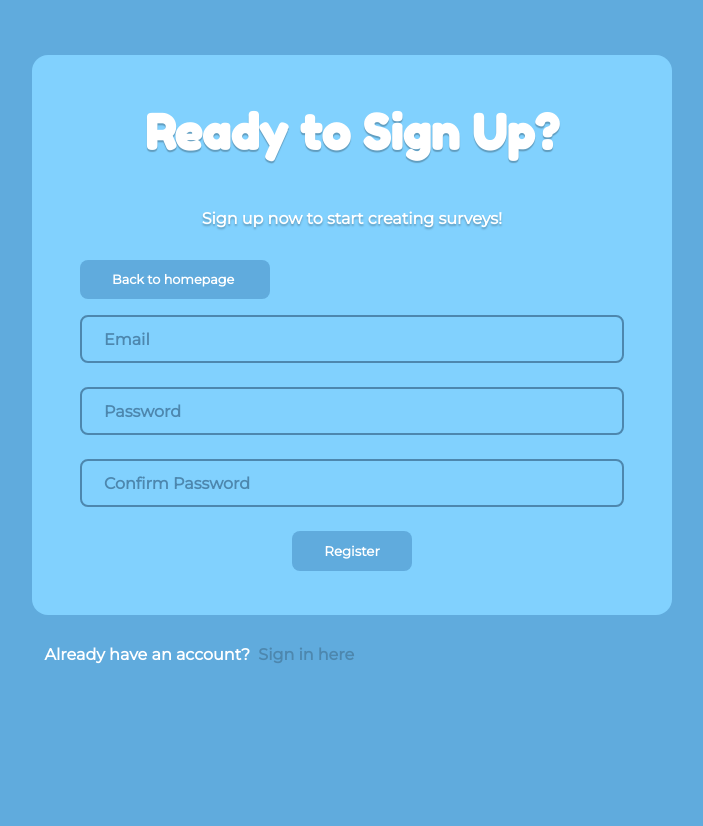
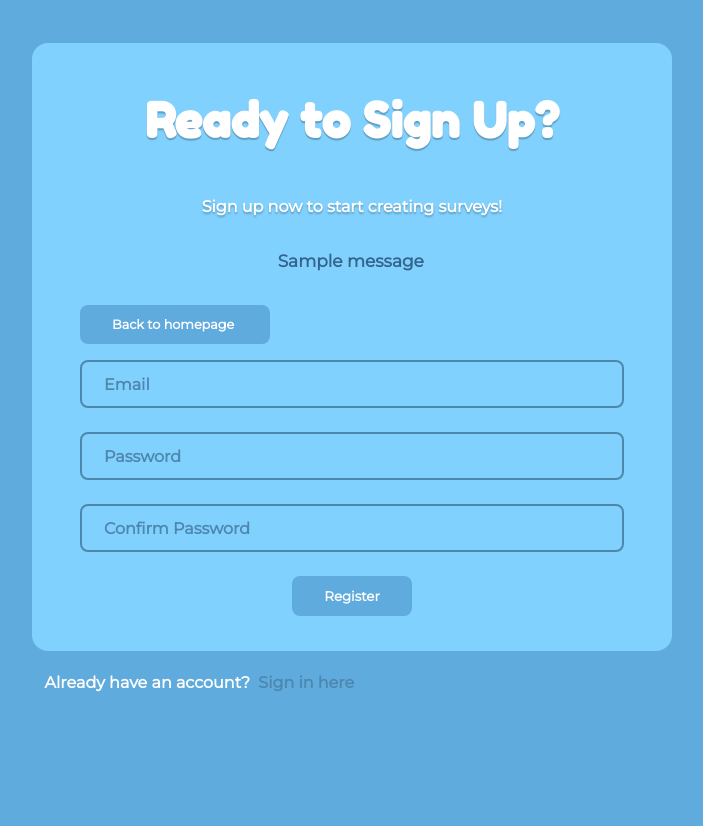
Before and after one commit to xlab-classes/cse442-spring2022-team-team-pentaneers, a Flask app: page /signup in a window 1280 px wide. Shown: the whole page, without its empty margins (288-991 px from the left). After the commit the page ends 692 px from the top, so only its background shows below. Run offline with Flask 2, Linux system fonts and the light colour scheme; tables that the repository leaves empty or names only in its code hold one stand-in row (values such as "Sample post"); one stand-in notice (Sample message) is shown.

Commit message:
Added login errors #58

```diff
--- a/User/Account.py
+++ b/User/Account.py
@@ -24,7 +24,7 @@ def account(data):
     mycursor.execute(sql, val)
     myresult = mycursor.fetchall()
     print(myresult)
-    if (len(myresult) != 0): return json.dumps("account exists")
+    if (len(myresult) != 0): return "account exists"
 
     if signup_boolean:
 
--- a/application.py
+++ b/application.py
@@ -1,4 +1,5 @@
 import json
+from queue import Empty
 from typing import List
 from flask_sqlalchemy import SQLAlchemy
 from flask import Flask,request, redirect, url_for, render_template, flash
@@ -46,18 +47,25 @@ def signup():
         print("The form was validated")
         user_data = {'email': email, 'password': password, 'login': False, 'signup': True}
 
-        # Grab all of the users that have the email address that was typed into the Register form and return the first one, None if non exist
+        # Grab all of the users that have the email address that was typed into the Register form and return the first one, None if none exist
         check_user = Account.account(user_data)
         # If there isn't already a user with the email, add it to the database
         if check_user != "account exists":
             # Create a new user to add to the Database
-            flash(f"Account created for {email} !", 'Success')
+            flash(f"Account created for {email}!", 'Success')
+            email = form.email.data
+            # Clearing the form
+            form.email.data = ''
+            return redirect(url_for('home'))
+        else:
+            flash(f"That account already exists.", 'Error')
             email = form.email.data
             #Clearing the form
             form.email.data = ''
-            return redirect(url_for('home'))
-    print(form.errors)
+            return redirect(url_for('signup'))
+
     return render_template('Signup.html', title = "Sign up", form = form)
+
 
 #------------------The path to our login page-----------------------
 @app.route("/login", methods = ['GET', 'POST'])
@@ -70,14 +78,20 @@ def login():
         check_user = Account.account(user_data)
         print("check user: ", check_user)
         if check_user == '"account exists"':
-            flash(f"Welcome Back {email} !", 'Success')
-            #Clearing the form
+            flash(f"Welcome Back {email}!", 'Success')
+            # Clearing the form
             form.email.data = ''
             return redirect(url_for('user_homepage'))
         else:
+            flash(f"Incorrect email or password.", 'Error')
             return redirect(url_for('login'))
 
+    if len(form.errors) != 0:
+        flash(f"Please enter a valid email and password.", 'Error')
+        return redirect(url_for('login'))
+
     return render_template('Login.html', title = "Login", form = form)
+
 
 #------------------The path to our user homepage-----------------------
 @app.route("/user_homepage")
--- a/forms.py
+++ b/forms.py
@@ -1,6 +1,6 @@
 from flask_wtf import FlaskForm
 from wtforms import StringField, PasswordField, SubmitField, BooleanField
-from wtforms.validators import DataRequired, Email, Length, EqualTo
+from wtforms.validators import DataRequired, Email, Length, EqualTo, InputRequired
 
 # This contains every field on the Signup page.
 # It will validate certain user inputs.
@@ -8,11 +8,11 @@ class RegistrationForm(FlaskForm):
     #firstName = StringField('First Name', validators = [DataRequired(), Length(min = 2, max = 30)])
     #lastName = StringField('Last Name', validators = [DataRequired(), Length(min = 2, max = 30)])
 
-    email = StringField('Email', validators = [DataRequired(), Email()])
+    email = StringField('Email', validators = [InputRequired(message="An Email is required!"), DataRequired(), Email(message="Not a valid email")])
 
-    password = PasswordField('Password', validators = [DataRequired(), Length(min = 5, max = 30), EqualTo('confirm_password', message="Passwords must match")])
+    password = PasswordField('Password', validators = [InputRequired(message="A password is required!"), DataRequired(message="Please enter a password"), Length(min = 5, max = 30, message="Password must be between 5 and 30 characters")])
 
-    confirm_password = PasswordField('Confirm Password', validators = [DataRequired(), EqualTo('password')])
+    confirm_password = PasswordField('Confirm Password', validators = [InputRequired(message="You must enter a matching password!"), DataRequired(), EqualTo('password', message="Passwords must match")])
 
     submit = SubmitField('Sign Up')
 
--- a/static/Login_Signup_Style.css
+++ b/static/Login_Signup_Style.css
@@ -25,7 +25,7 @@ body {
 
 .form {
   width: 40rem;
-  height: 35rem;
+  height: 38rem;
   padding: 3rem;
   border-radius: 1rem;
   background-color: #81d1fe;
@@ -75,6 +75,18 @@ body {
   text-align: center;
   text-shadow: 0px 2px 2px rgba(0, 0, 0, 0.25);
   margin-bottom: 2rem;
+}
+
+h4{
+  position: fixed;
+  right: 0.1%;
+  font-family: Montserrat;
+  font-weight: 700;
+  font-size: 17px;
+  text-align: center;
+  margin-top: -35px;
+  width: 100%;
+  color: rgb(50, 100, 141);
 }
 
 .form__group {
--- a/static/Style.css
+++ b/static/Style.css
@@ -65,7 +65,7 @@ h4{
     font-weight: 700;
     font-size: 30px;
     text-align: center;
-    text-shadow: 1px 2px 2px rgba(0, 0, 0, 0.25);
+    text-shadow: 1px 1px 2px rgba(0, 0, 0, 0.25);
     margin-top: -40px;
     width: 100%;
     height: 100px;
--- a/templates/Signup.html
+++ b/templates/Signup.html
@@ -17,6 +17,22 @@
           <h1 class = "form__title">Ready to Sign Up?</h1>
           <p class = "form__description">Sign up now to start creating surveys!</p>
 
+          <br><br>
+
+          <div class = "Account_Exists">
+            {% with messages = get_flashed_messages(with_categories=true) %}
+                {% if messages %}
+                    {% for category, message in messages %}
+                        <div class = "alert alert-{{ category }}">
+                            <h4>{{ message }}</h4>
+                        </div>
+                    {% endfor %}
+                {% endif %}
+            {% endwith %}
+          </div>
+
+          <br>
+
           <!--Creating the "Back to homepage" button going back to the homepage-->
           <a button class = "form__buttonback" href = "{{ url_for('home') }}">Back to homepage</button></a>
 
@@ -24,19 +40,43 @@
           <div class = "form__group">
             <input type = "text" id = "email" class = "form__input" name = "email" placeholder = " " autocomplete = "off">
             <label for = "email" class = "form__label">Email</label>
+            {% if form.email.errors %}
+              <ul class="errors">
+                {% for error in form.email.errors %}
+                  <span style="color:rgb(50, 100, 141)">{{ error }}</span>
+                {% endfor %}
+              </ul>
+            {% endif %}
             </div>
+
 
             <!--Creating the "Password" box for Signing up-->
             <div class = "form__group">
               <input type = "password" id = "password" class = "form__input" name = "password" placeholder = " ">
               <label for = "password" class = "form__label">Password</label>
+              {% if form.password.errors %}
+              <ul class="errors">
+                {% for error in form.password.errors %}
+                  <span style="color:rgb(50, 100, 141)">{{ error }}</span>
+                {% endfor %}
+              </ul>
+            {% endif %}
             </div>
+
 
             <!--Creating the "Confirm password" box for Signing up-->
             <div class = "form__group">
               <input type = "password" id = "confirm_password" class = "form__input" name = "confirm_password" placeholder = " ">
               <label for = "confirm_password" class = "form__label">Confirm Password</label>
+              {% if form.confirm_password.errors %}
+              <ul class="errors">
+                {% for error in form.confirm_password.errors %}
+                  <span style="color:rgb(50, 100, 141)">{{ error }}</span>
+                {% endfor %}
+              </ul>
+            {% endif %}
             </div>
+
 
             <!--Creating the "Register" button for Signing up-->
             <input type="submit" class="form__button" value="Register"></br>
--- a/templates/User_Homepage.html
+++ b/templates/User_Homepage.html
@@ -21,11 +21,9 @@
         <div class = "Successful_Login">
             {% with messages = get_flashed_messages(with_categories=true) %}
                 {% if messages %}
-                    {% for category, message in messages %}
                         <div class = "alert alert-{{ category }}">
                             <h4>{{ message }}</h4>
                         </div>
-                    {% endfor %}
                 {% endif %}
             {% endwith %}
         </div>
```
Also changed, not shown: templates/Login.html (+14 -0 lines).
